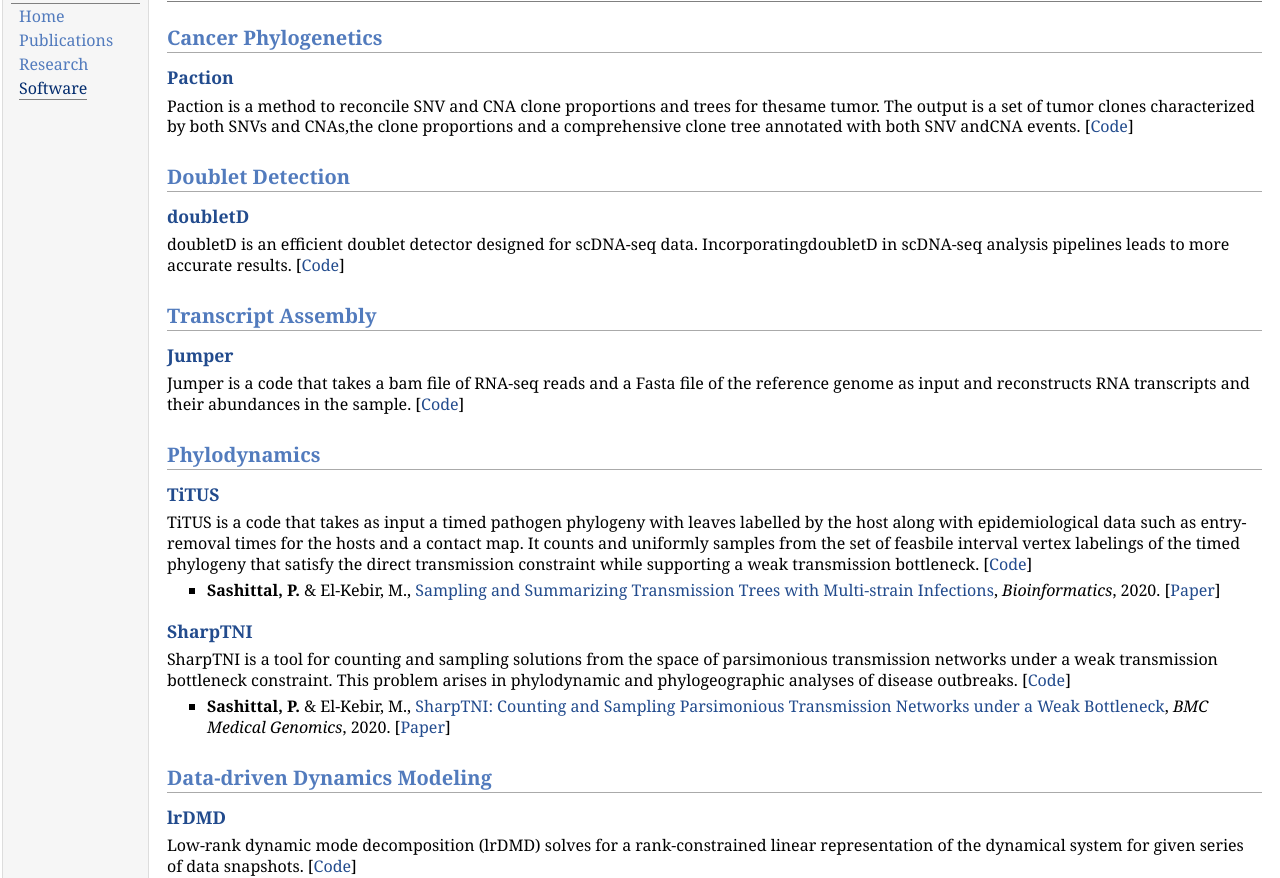
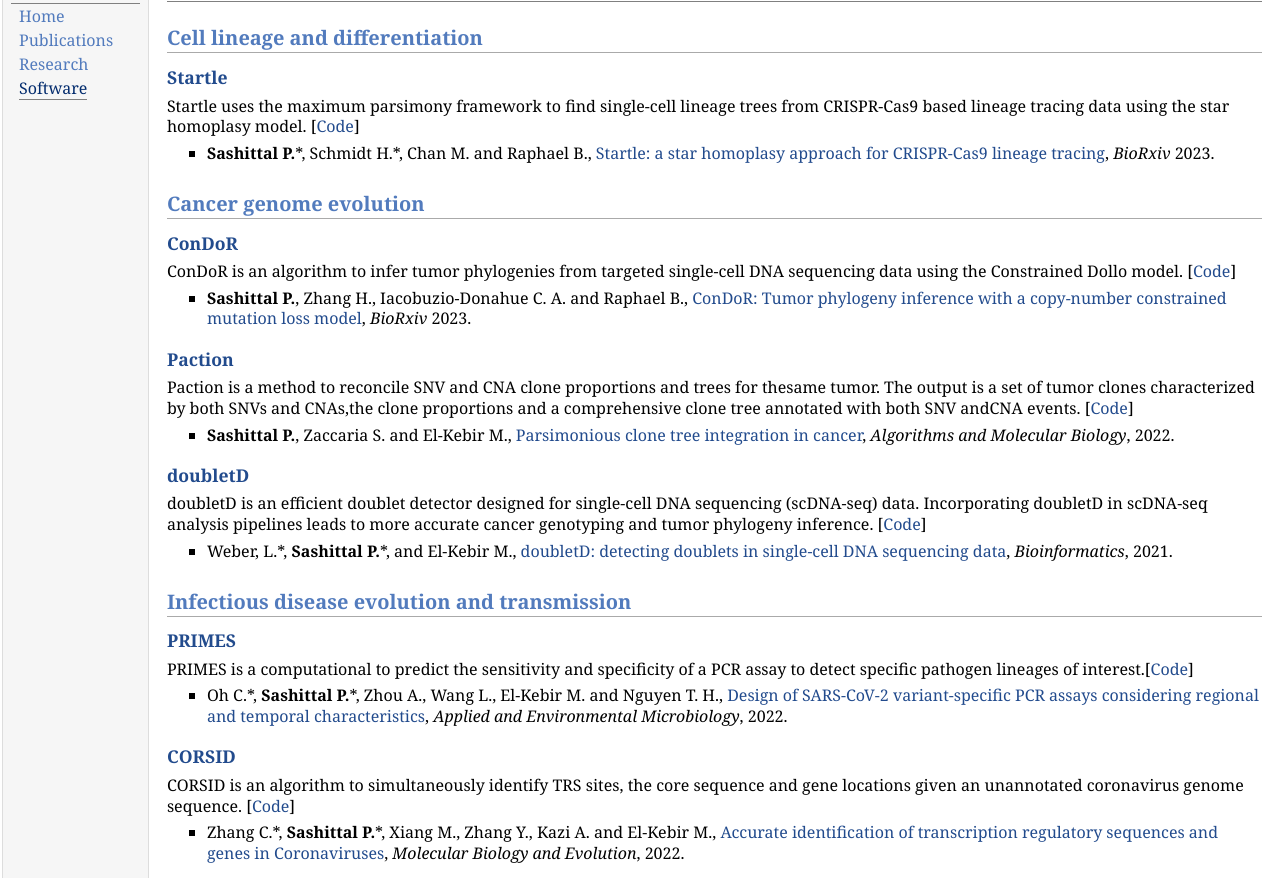
Before and after one commit to sashitt2/sashitt2.github.io, a plain HTML site: page software.html in a window 1280 px wide. Shown: the part 48-926 px from the top of the page. Drawn offline with Linux system fonts and the light colour scheme.

Commit message:
mod(software): added codor, startle, primes and corsid

```diff
--- a/software.html
+++ b/software.html
@@ -21,22 +21,68 @@
 <div id="toptitle">
 <h1>Software</h1>
 </div>
-<h2>Cancer Phylogenetics</h2>
+<h2>Cell lineage and differentiation</h2>
+<h3><a href="https://github.com/raphael-group/startle" target=&ldquo;blank&rdquo;>Startle</a></h3>
+<p>Startle uses the maximum parsimony framework to find single-cell lineage trees from CRISPR-Cas9 based lineage tracing data using the star homoplasy model. [<a href="https://github.com/raphael-group/startle" target=&ldquo;blank&rdquo;>Code</a>]
+</p>
+<ul>
+<li><p><b>Sashittal P.</b>*, Schmidt H.*, Chan M. and Raphael B., <a href="https://www.biorxiv.org/content/10.1101/2022.12.18.520935v1" target=&ldquo;blank&rdquo;>Startle: a star homoplasy approach for CRISPR-Cas9 lineage tracing</a>, <i>BioRxiv</i> 2023.
+</p>
+</li>
+</ul>
+<h2>Cancer genome evolution</h2>
+<h3><a href="https://github.com/raphael-group/constrained-Dollo" target=&ldquo;blank&rdquo;>ConDoR</a></h3>
+<p>ConDoR is an algorithm to infer tumor phylogenies from targeted single-cell DNA sequencing data using the Constrained Dollo model. [<a href="https://github.com/raphael-group/constrained-Dollo" target=&ldquo;blank&rdquo;>Code</a>]
+</p>
+<ul>
+<li><p><b>Sashittal P.</b>, Zhang H., Iacobuzio-Donahue C. A. and Raphael B., <a href="https://www.biorxiv.org/content/10.1101/2023.01.05.522408v1" target=&ldquo;blank&rdquo;>ConDoR: Tumor phylogeny inference with a copy-number constrained mutation loss model</a>, <i>BioRxiv</i> 2023.
+</p>
+</li>
+</ul>
 <h3><a href="https://github.com/elkebir-group/paction" target=&ldquo;blank&rdquo;>Paction</a></h3>
 <p>Paction is a method to reconcile SNV and CNA clone proportions and trees for thesame tumor. The output is a set of tumor clones characterized by both SNVs and CNAs,the clone proportions and a comprehensive clone tree annotated with both SNV andCNA events.
 [<a href="https://github.com/elkebir-group/paction" target=&ldquo;blank&rdquo;>Code</a>]
 </p>
-<h2>Doublet Detection</h2>
+<ul>
+<li><p><b>Sashittal P.</b>, Zaccaria S. and El-Kebir M., <a href="https://almob.biomedcentral.com/articles/10.1186/s13015-022-00209-9" target=&ldquo;blank&rdquo;>Parsimonious clone tree integration in cancer</a>, <i>Algorithms and Molecular Biology</i>, 2022.
+</p>
+</li>
+</ul>
 <h3><a href="https://github.com/elkebir-group/doubletD" target=&ldquo;blank&rdquo;>doubletD</a></h3>
-<p>doubletD is an efficient doublet detector designed for scDNA-seq data. IncorporatingdoubletD in scDNA-seq analysis pipelines leads to more accurate results.
+<p>doubletD is an efficient doublet detector designed for single-cell DNA sequencing (scDNA-seq) data. Incorporating doubletD in scDNA-seq analysis pipelines leads to more accurate cancer genotyping and tumor phylogeny inference.
 [<a href="https://github.com/elkebir-group/doubletD" target=&ldquo;blank&rdquo;>Code</a>]
 </p>
-<h2>Transcript Assembly</h2>
+<ul>
+<li><p>Weber, L.*, <b>Sashittal P.</b>*, and El-Kebir M., <a href="https://academic.oup.com/bioinformatics/article/37/Supplement_1/i214/6319699?login=false" target=&ldquo;blank&rdquo;>doubletD: detecting doublets in single-cell DNA sequencing data</a>, <i>Bioinformatics</i>, 2021.
+</p>
+</li>
+</ul>
+<h2>Infectious disease evolution and transmission</h2>
+<h3><a href="https://github.com/elkebir-group/primes" target=&ldquo;blank&rdquo;>PRIMES</a></h3>
+<p>PRIMES is a computational to predict the sensitivity and specificity of a PCR assay to detect specific pathogen lineages of interest.[<a href="https://github.com/elkebir-group/primes" target=&ldquo;blank&rdquo;>Code</a>]
+</p>
+<ul>
+<li><p>Oh C.*, <b>Sashittal P.</b>*, Zhou A., Wang L., El-Kebir M. and Nguyen T. H., <a href="https://journals.asm.org/doi/full/10.1128/aem.02289-21" target=&ldquo;blank&rdquo;>Design of SARS-CoV-2 variant-specific PCR assays considering regional and temporal characteristics</a>, <i>Applied and Environmental Microbiology</i>, 2022.
+</p>
+</li>
+</ul>
+<h3><a href="https://github.com/elkebir-group/CORSID" target=&ldquo;blank&rdquo;>CORSID</a></h3>
+<p>CORSID is an algorithm to simultaneously identify TRS sites, the core sequence and gene locations given an unannotated coronavirus genome sequence. [<a href="https://github.com/elkebir-group/CORSID" target=&ldquo;blank&rdquo;>Code</a>]
+</p>
+<ul>
+<li><p>Zhang C.*, <b>Sashittal P.</b>*, Xiang M., Zhang Y., Kazi A. and El-Kebir M., <a href="https://academic.oup.com/mbe/article/39/7/msac133/6608352" target=&ldquo;blank&rdquo;>Accurate identification of transcription regulatory sequences and genes in Coronaviruses</a>, <i>Molecular Biology and Evolution</i>, 2022.
+</p>
+</li>
+</ul>
 <h3><a href="https://github.com/elkebir-group/Jumper" target=&ldquo;blank&rdquo;>Jumper</a></h3>
 <p>Jumper is a code that takes a bam file of RNA-seq reads and a Fasta file of the reference genome as input and reconstructs RNA transcripts and their abundances in the sample.
 [<a href="https://github.com/elkebir-group/Jumper" target=&ldquo;blank&rdquo;>Code</a>]
 </p>
-<h2>Phylodynamics</h2>
+<ul>
+<li><p><b>Sashittal P.</b>, Zhang, C., Peng J. and El-Kebir M., <a href="https://www.nature.com/articles/s41467-021-26944-y" target=&ldquo;blank&rdquo;>Jumper enables discontinuous transcript assembly in Coronaviruses</a>, <i>Nature Communications</i>, 2021.
+</p>
+</li>
+</ul>
 <h3><a href="https://github.com/elkebir-group/TiTUS" target=&ldquo;blank&rdquo;>TiTUS</a></h3>
 <p>TiTUS is a code that takes as input a timed pathogen phylogeny with leaves labelled by the host along with epidemiological data such as entry-removal times for the hosts and a contact map.
 It counts and uniformly samples from the set of feasbile interval vertex labelings of the timed phylogeny that satisfy the direct transmission constraint while supporting a weak transmission bottleneck.
@@ -57,7 +103,7 @@ This problem arises in phylodynamic and phylogeographic analyses of disease outb
 </p>
 </li>
 </ul>
-<h2>Data-driven Dynamics Modeling</h2>
+<h2>Data-driven modeling of flow dynamics</h2>
 <h3><a href="https://bitbucket.org/sashitt2/lrdmd/src/master" target=&ldquo;blank&rdquo;>lrDMD</a></h3>
 <p>Low-rank dynamic mode decomposition (lrDMD) solves for a rank-constrained linear representation of the dynamical system for given series of data snapshots.
 [<a href="https://bitbucket.org/sashitt2/lrdmd/src/master" target=&ldquo;blank&rdquo;>Code</a>]
@@ -72,7 +118,7 @@ This problem arises in phylodynamic and phylogeographic analyses of disease outb
 [<a href="https://github.com/sashitt2/optimal_sensing" target=&ldquo;blank&rdquo;>Code</a>]
 </p>
 <ul>
-<li><p><b>Sashittal, P.</b> &amp; Bodony, D., Data-driven sensor placement for fluid flows, Under review for <i>Theoretical and Computational Fluid Dynamics</i>, 2021.
+<li><p><b>Sashittal, P.</b> &amp; Bodony, D., <a href="https://link.springer.com/article/10.1007/s00162-021-00584-w" target=&ldquo;blank&rdquo;>Data-driven sensor placement for fluid flows</a>, <i>Theoretical and Computational Fluid Dynamics</i>, 2021.
 </p>
 </li>
 </ul>
```
Also changed, not shown: 1 other file.
